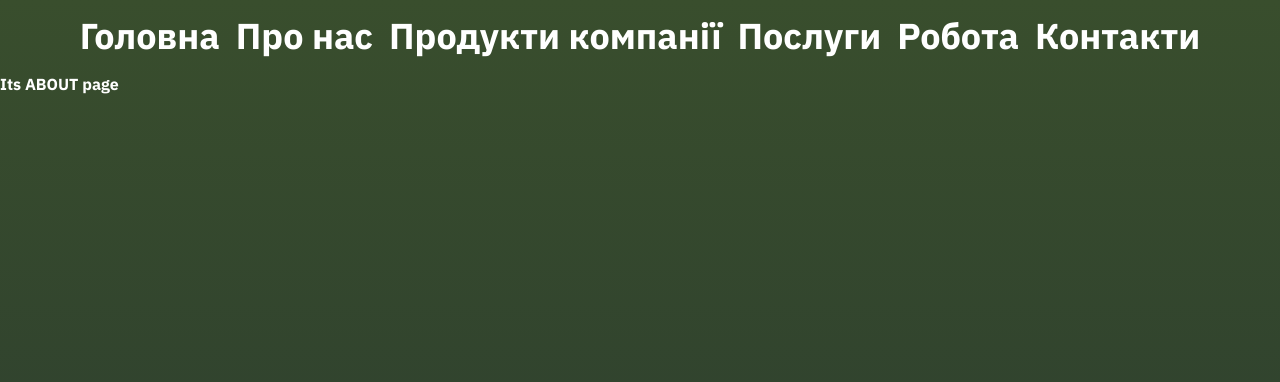
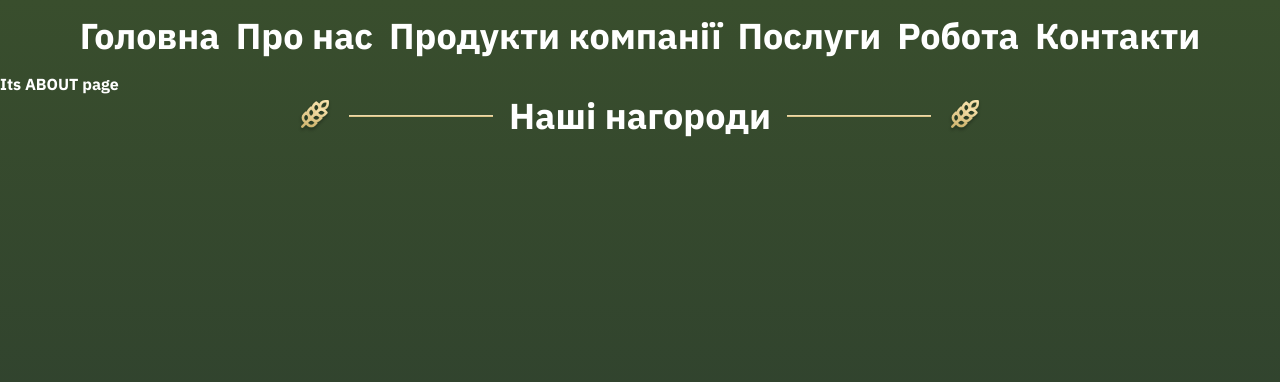
Before and after one commit to yuliiamaiboroda/ahrokhimpromtsentr, a Next.js app: page /about in a window 1280 px wide. Shown: the top 382 px of the page. Built offline with nearby package versions, Linux system fonts and the light colour scheme.

Commit message:
prev version

```diff
--- a/src/app/about/page.tsx
+++ b/src/app/about/page.tsx
@@ -1,3 +1,10 @@
+import SectionTitle from '@/components/SectionTitle/SectionTitle';
+
 export default function Page() {
-  return <div>Its ABOUT page</div>;
+  return (
+    <div>
+      Its ABOUT page
+      <SectionTitle title="Наші нагороди" />
+    </div>
+  );
 }
--- /dev/null
+++ b/src/components/SectionTitle/SectionTitle.tsx
@@ -0,0 +1,28 @@
+import Image from 'next/image';
+import ColossusIcon from 'public/mainPage/colossus.svg';
+
+interface IProps {
+  title: string;
+}
+
+export default function SectionTitle({ title }: IProps) {
+  return (
+    <div className="flex items-center	justify-center	gap-4">
+      <Image
+        src={ColossusIcon}
+        alt="icon"
+        className="w-6 h-6 md:w-8 md:h-8 xl:w-9 xl:h-9"
+      />
+      <div className="max-md:hidden md:h-0.5 md:w-36 bg-light-gradient"></div>
+      <h2 className="text-primary font-heading text-xl md:text-3xl xl:text-4xl font-bold ">
+        {title}
+      </h2>
+      <div className="max-md:hidden md:h-0.5 md:w-36 bg-light-gradient"></div>
+      <Image
+        src={ColossusIcon}
+        alt="icon"
+        className="w-6 h-6 md:w-8 md:h-8 xl:w-9 xl:h-9"
+      />
+    </div>
+  );
+}
--- /dev/null
+++ b/src/components/SectionTitle/index.tsx
@@ -0,0 +1 @@
+export { default } from './SectionTitle';
```
